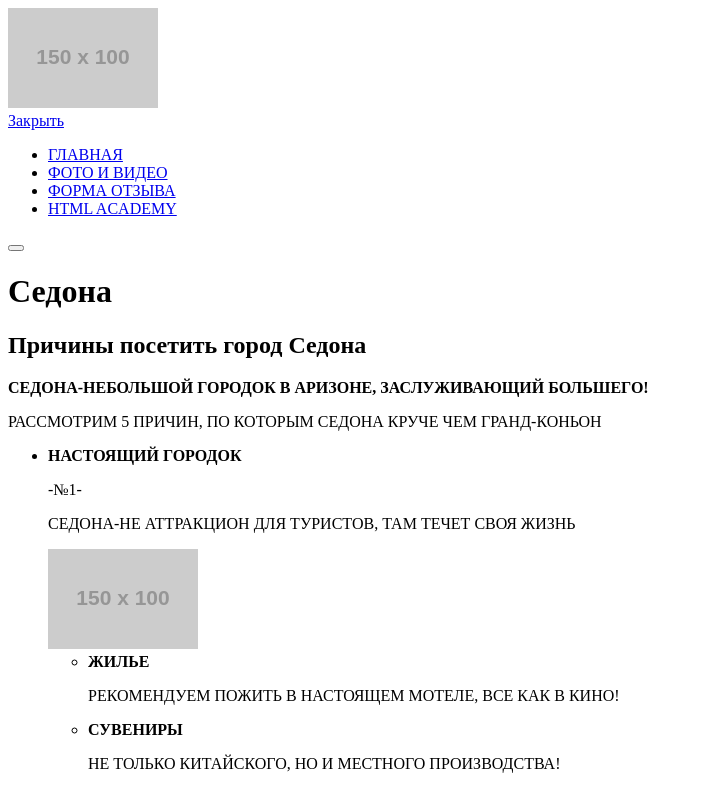
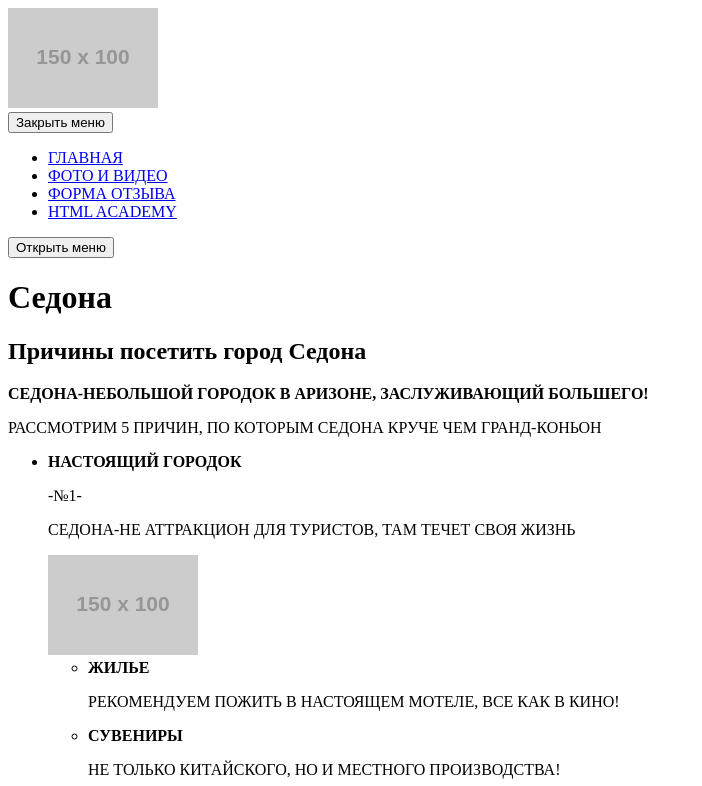
Before and after one commit to gilona/584161-sedona, a website: page source/index.html in a window 1280 px wide. Shown: the top 786 px of the page, without its empty margins (0-702 px from the left). Drawn offline with Linux system fonts and the light colour scheme; placeholder pictures from the web are drawn by us.

Commit message:
Вторая окончательная версия index.html

```diff
--- a/source/index.html
+++ b/source/index.html
@@ -6,18 +6,20 @@
   </head>
   <body>
     <header class="page-header">
+      <div class="page-header__logo-wrapper">
         <a class="page-header__logo">
           <img class="page-header__logo-image" src="http://placehold.it/150x100" alt="Седона">
         </a>
+      </div>
       <nav class="main-nav">
-        <a href="#" class="main-nav__button-close-menu">Закрыть</a>
+        <button class="main-nav__menu-button main-nav__menu-button--close" type="button">Закрыть меню</button>
         <ul class="main-nav__list">
           <li class="main-nav__item"><a href="#">ГЛАВНАЯ</a></li>
           <li class="main-nav__item"><a href="#">ФОТО И ВИДЕО</a></li>
           <li class="main-nav__item"><a href="#">ФОРМА ОТЗЫВА</a></li>
           <li class="main-nav__item"><a href="#">HTML ACADEMY</a></li>
         </ul>
-        <button class="main-nav__menu-button" href="#" type="button"></button>
+        <button class="main-nav__menu-button main-nav__menu-button--open" type="button">Открыть меню</button>
       </nav>
     </header>
     <main class="page-main">
```
Lines whose indentation alone changed are shown as unchanged.
